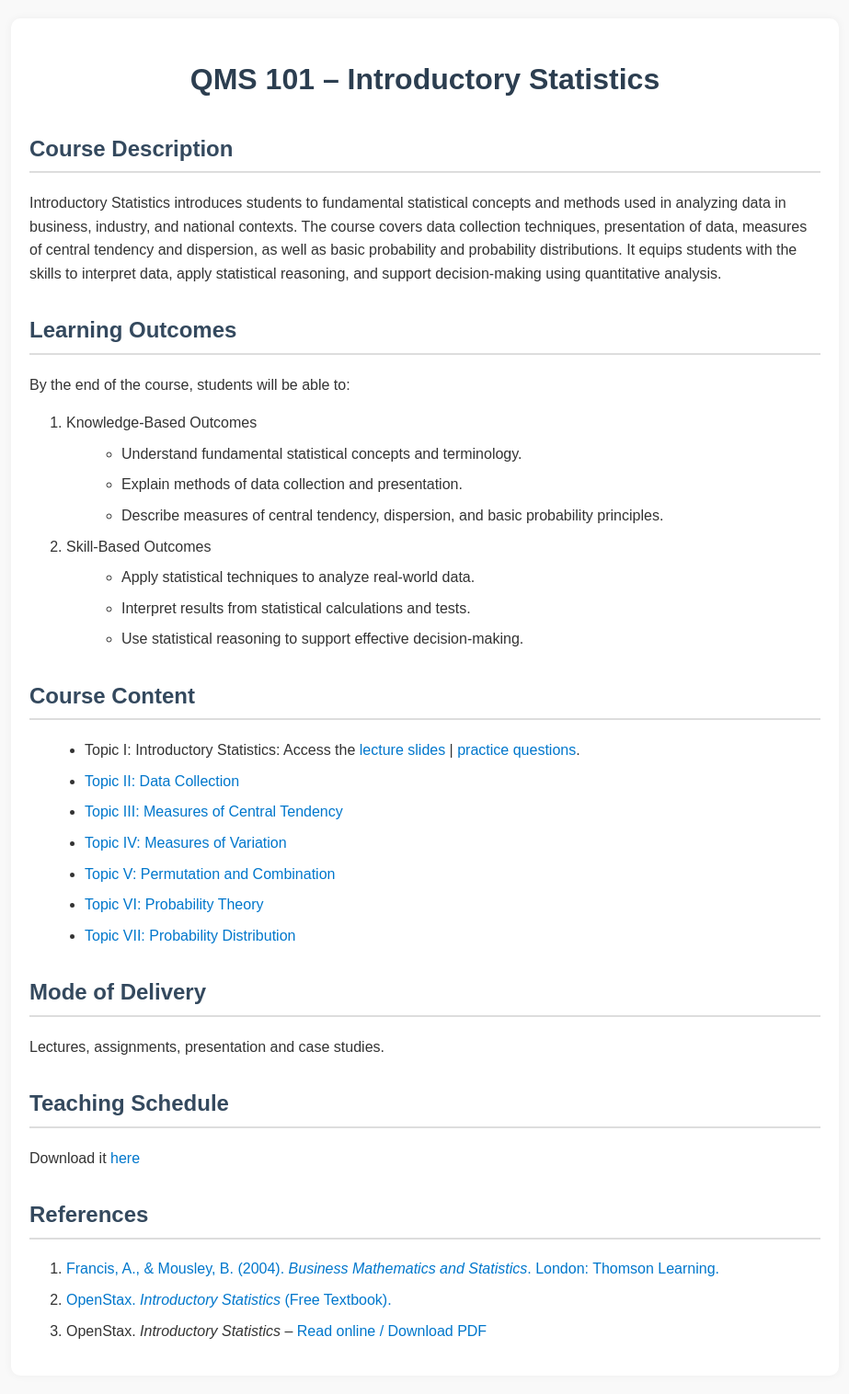
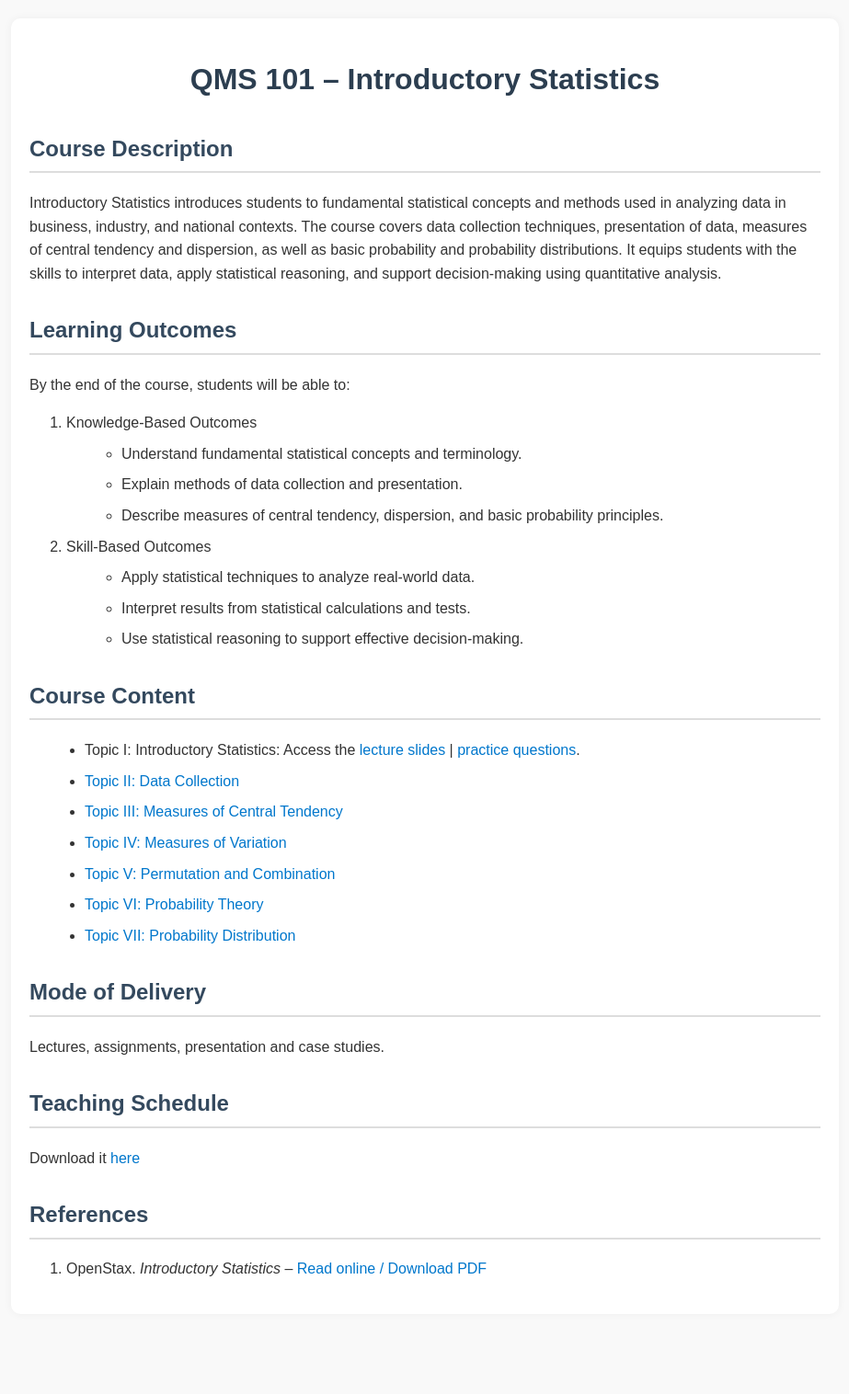
Before and after one commit to FomeA/FomeA.github.io, a Jekyll site: the page _teaching/qms101/index.html, which Jekyll copies as it is, in a window 1280 px wide. Shown: the whole page at 92% size, without its empty margins (178-1101 px from the left). Built offline with Jekyll 4.4.1, drawn with Linux system fonts in a browser that asks for light colours; after the commit the page ends 1449 px from its top, so only the background shows below that.

Commit message:
Update index.html

```diff
--- a/_teaching/qms101/index.html
+++ b/_teaching/qms101/index.html
@@ -108,18 +108,6 @@
 <h2>References</h2>
 <ol>
   <li>
-    <a href="https://www.defence.lk/upload/ebooks/Business%20Mathematics%20and%20Statistics.pdf target="_blank">
-      Francis, A., & Mousley, B. (2004). <i>Business Mathematics and Statistics</i>. London: Thomson Learning.
-    </a>
-  </li>
-
-  <li>
-    <a href="https://openstax.org/books/introductory-statistics/pages/index" target="_blank">
-      OpenStax. <i>Introductory Statistics</i> (Free Textbook).
-    </a>
-  </li>
-
-  <li>
   OpenStax. <i>Introductory Statistics</i> –
   <a href="https://openstax.org/books/introductory-statistics/pages/index" target="_blank">
     Read online / Download PDF
```
